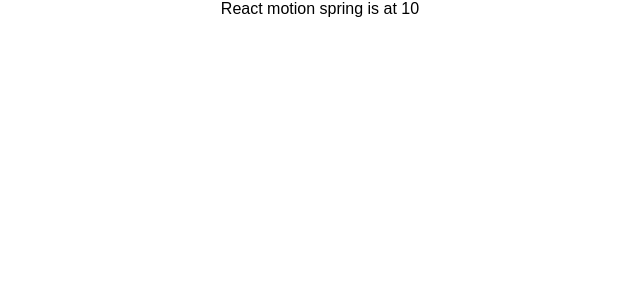
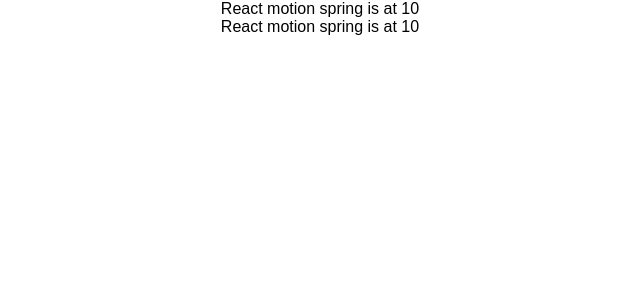
Before and after one commit to martinbee/react-motion-hoc, a React (Create React App) app: page / in a window 1280 px wide. Shown: the top 300 px of the page, without its empty margins (320-960 px from the left). Built offline with nearby package versions, Linux system fonts and the light colour scheme.

Commit message:
Add a curry example.

```diff
--- a/src/App.js
+++ b/src/App.js
@@ -1,11 +1,13 @@
 import React from 'react';
 import './App.css';
 import ElementToWrap from './components/ElementToWrap';
+import ElementToWrapWithCurry from './components/ElementToWrapWithCurry';
 
 export default function App() {
   return (
     <div className="App">
       <ElementToWrap text={"React motion spring is at "} />
+      <ElementToWrapWithCurry text={"React motion spring is at "} />
     </div>
   );
 }
--- /dev/null
+++ b/src/components/ElementToWrapWithCurry.js
@@ -0,0 +1,8 @@
+import React from 'react';
+import MotionHOCWithCurry from './MotionHOCWithCurry';
+
+function ElementToWrap({ text, x }) {
+  return <div>{text}{x}</div>;
+}
+
+export default MotionHOCWithCurry('Grow')(ElementToWrap);
--- /dev/null
+++ b/src/components/MotionHOCWithCurry.js
@@ -0,0 +1,32 @@
+import React from 'react';
+import _ from 'lodash';
+import {Motion, spring} from 'react-motion';
+
+function MotionHOC(animationType, WrappedElement) {
+  console.log(animationType);
+
+  return function(props) {
+    return (
+      <Motion defaultStyle={{ x: 0 }} style={{ x: spring(10) }}>
+        {value => <WrappedElement {...props} {...value} />}
+      </Motion>
+    );
+  }
+}
+
+export default _.curry(MotionHOC);
+
+// Below is the same as _.curry;
+//function MotionHOCWithout_Curry(animationType) {
+  //console.log(animationType);
+
+  //return function(WrappedElement){
+    //return function(props) {
+      //return (
+        //<Motion defaultStyle={{ x: 0 }} style={{ x: spring(10) }}>
+          //{value => <WrappedElement {...props} {...value} />}
+        //</Motion>
+      //);
+    //}
+  //}
+//}
```
Also changed, not shown: src/components/MotionHOC.js (indentation only).
